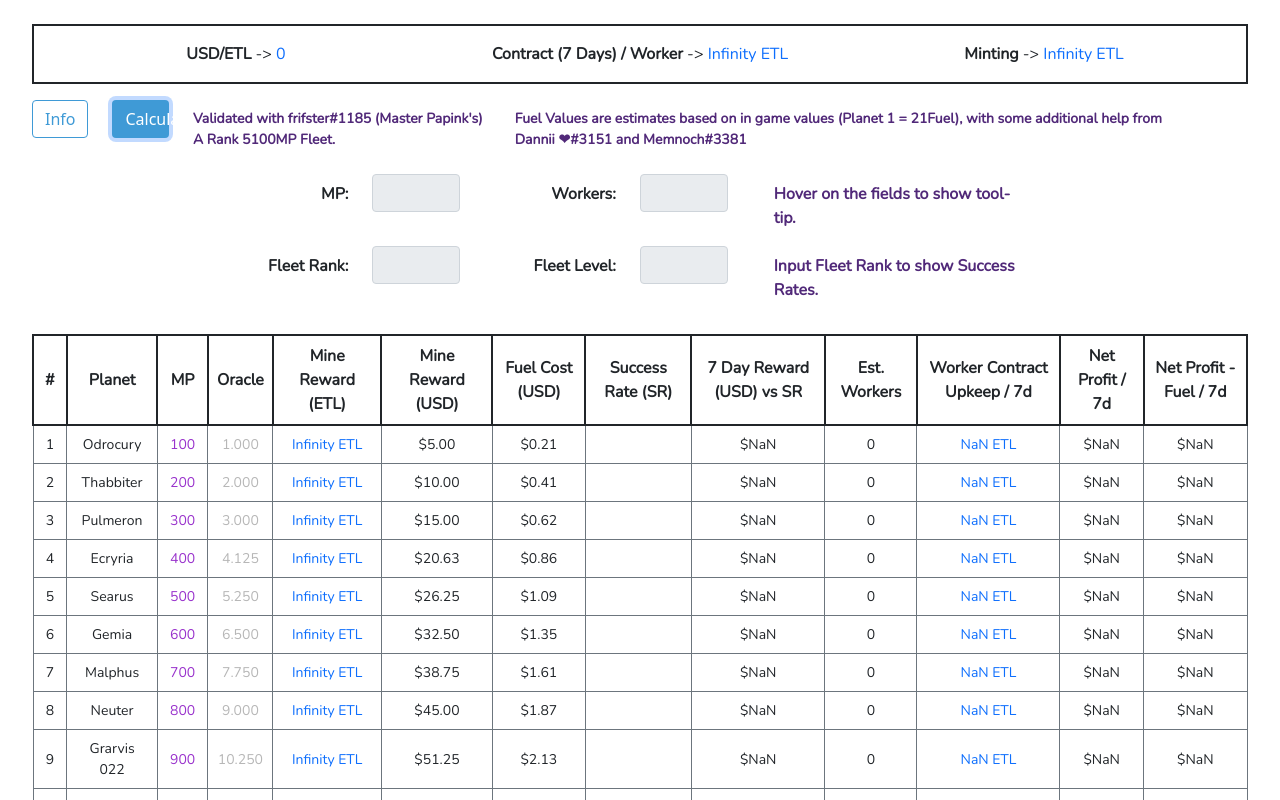
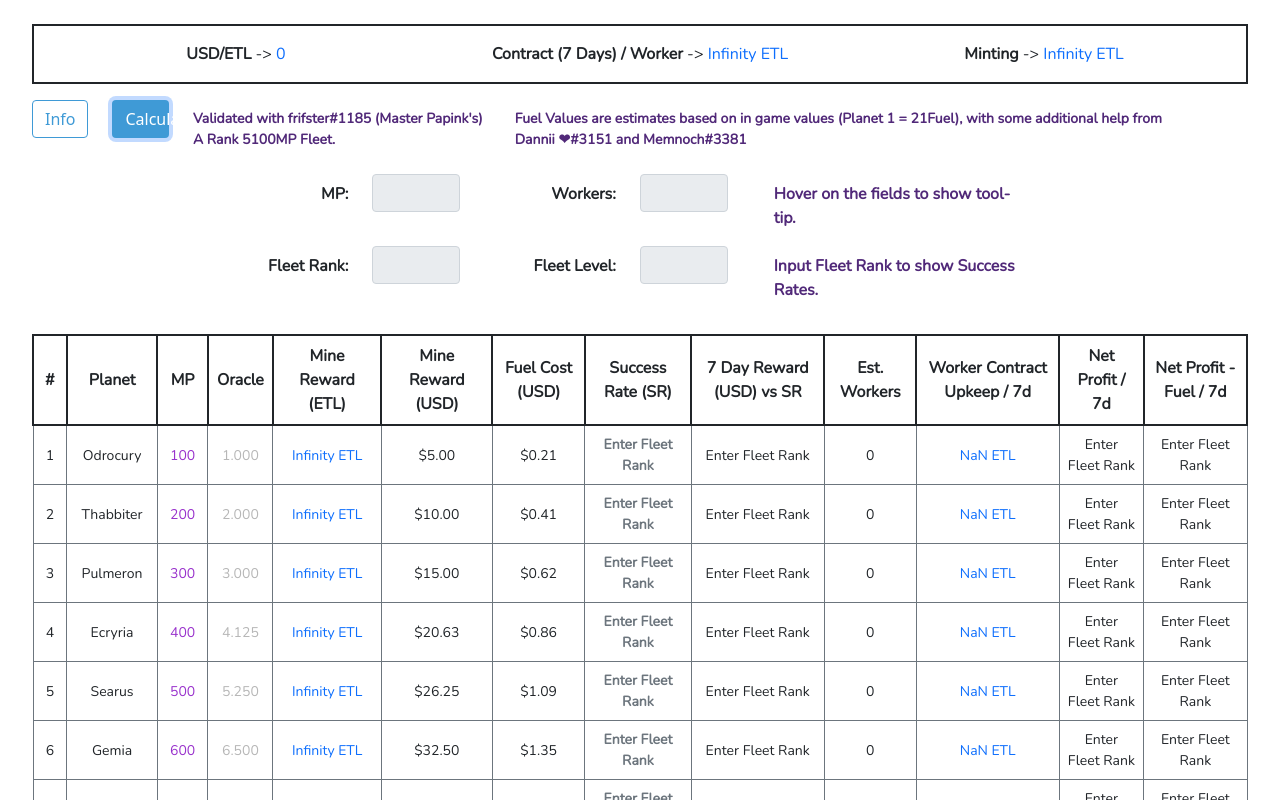
Before and after one commit to juccialt0007/cm-lookup-tables, a React (Create React App) app: page / in a window 1280 px wide. Both pictures are taken after a click on the button "Calculator". Shown: the top 800 px of the page. Built offline with nearby package versions, Linux system fonts and the light colour scheme; no server answers.

Commit message:
UI updates

```diff
--- a/src/getEternal.js
+++ b/src/getEternal.js
@@ -120,7 +120,13 @@ class GetEternal extends Component{
     }
 
     getFleetSRvsUSD(i){
-        return parseFloat(this.getFleetMineUSD(i)*7 * this.getFleetSuccessChance(i) / 100).toFixed(2)
+        if (this.state.fleet_rank === ""){
+            return 'Enter Fleet Rank'
+        }
+        else {
+            return '$ '+parseFloat(this.getFleetMineUSD(i)*7 * this.getFleetSuccessChance(i) / 100).toFixed(2)
+        }
+
     }
 
     getFleetContractCost(){
@@ -128,10 +134,26 @@ class GetEternal extends Component{
     }
 
     getFleetNet(i){
-        return parseFloat(((this.getFleetMineUSD(i)*7) * (this.getFleetSuccessChance(i)/100)) - (this.state.workers*7) ).toFixed(2)
+        if (this.state.fleet_rank === ""){
+            return 'Enter Fleet Rank'
+        }
+        else if (isNaN(parseFloat(((this.getFleetMineUSD(i)*7) * (this.getFleetSuccessChance(i)/100)) - (this.state.workers*7) ).toFixed(2))){
+            return 'Not Enough MP'
+        } else {
+            return '$ '+parseFloat(((this.getFleetMineUSD(i)*7) * (this.getFleetSuccessChance(i)/100)) - (this.state.workers*7) ).toFixed(2)
+        }
     }
     getFleetNetFuel(i){
-        return parseFloat(((this.getFleetMineUSD(i)*7) * (this.getFleetSuccessChance(i)/100)) - (this.state.workers*7) - (this.getFuel(i)*7) ).toFixed(2)
+        if (this.state.fleet_rank === ""){
+            return 'Enter Fleet Rank'
+        }
+        else if (isNaN(parseFloat(((this.getFleetMineUSD(i)*7) * (this.getFleetSuccessChance(i)/100)) - (this.state.workers*7) - (this.getFuel(i)*7) ).toFixed(2))){
+            return 'Not Enough MP'
+        }
+        else {
+            return '$ '+parseFloat(((this.getFleetMineUSD(i)*7) * (this.getFleetSuccessChance(i)/100)) - (this.state.workers*7) - (this.getFuel(i)*7) ).toFixed(2)
+        }
+
     }
     getFuel(i){
         return parseFloat( (this.getMineUSD(i) * (this.state.rank_reward[0]/1.205)) * 0.05).toFixed(2)
@@ -151,7 +173,10 @@ class GetEternal extends Component{
         }
     }
     getFleetSuccessChanceM(i){
-        if (this.state.fleet_rank === "D" || this.state.fleet_rank === "d" ) {
+        if (this.state.fleet_rank === ""){
+            return 'Enter Fleet Rank'
+        }
+        else if (this.state.fleet_rank === "D" || this.state.fleet_rank === "d") {
             return this.getFleetDSRM(i)
         } else if (this.state.fleet_rank === "C" || this.state.fleet_rank === "c" ) {
             return this.getFleetCSRM(i)
@@ -549,7 +574,7 @@ class GetEternal extends Component{
                                         <p class="text-left">Fleet Rank:</p>
                                     </div>
                                     <div title="Fleet Ranks are: D, C, B, A, and S" class="col-2">
-                                        <input type="text" class="input-group-text" onChange={this.setFleetRank}></input>
+                                        <input type="text" class="input-group-text" maxlength="1" onChange={this.setFleetRank}></input>
                                     </div>
                                     <div title="Fleet Levels are 0 to 25, they increase rewards earned. Default is 11" class="col-2 pt-2">
                                         <p class="text-left">Fleet Level:</p>
@@ -602,7 +627,7 @@ class GetEternal extends Component{
                                         <p class="text-left-M">Fleet Rank:</p>
                                     </div>
                                     <div title="Fleet Ranks are: D, C, B, A, and S" class="col-8">
-                                        <input type="text" class="input-group-text" onChange={this.setFleetRank}></input>
+                                        <input type="text" class="input-group-text" maxlength="1" onChange={this.setFleetRank}></input>
                                     </div>
                                     <div class="col-12 my-1"><p class="text-small">Fleet Ranks are: D, C, B, A, and S</p></div>
                                     <div title="Fleet Levels are 0 to 25, they increase rewards earned. Default is 11" class="col-4 pt-2">
@@ -915,11 +940,11 @@ class GetEternal extends Component{
                                                 <td class="border border-secondary">${this.getFleetMineUSD(i)}</td>
                                                 <td class="border border-secondary">${this.getFuel(i)}</td>
                                                 <td class="border border-secondary text-secondary"><b>{this.getFleetSuccessChanceM(i)}</b></td>
-                                                <td class="border border-secondary">${this.getFleetSRvsUSD(i)}</td>
+                                                <td class="border border-secondary">{this.getFleetSRvsUSD(i)}</td>
                                                 <td class="border border-secondary">{this.state.workers}</td>
                                                 <td class="border border-secondary text-primary">{this.getFleetContractCost()} ETL</td>
-                                                <td class="border border-secondary">${this.getFleetNet(i)}</td>
-                                                <td class="border border-secondary">${this.getFleetNetFuel(i)}</td>
+                                                <td class="border border-secondary">{this.getFleetNet(i)}</td>
+                                                <td class="border border-secondary">{this.getFleetNetFuel(i)}</td>
                                             </tr>
                                         )
                                     }
```
